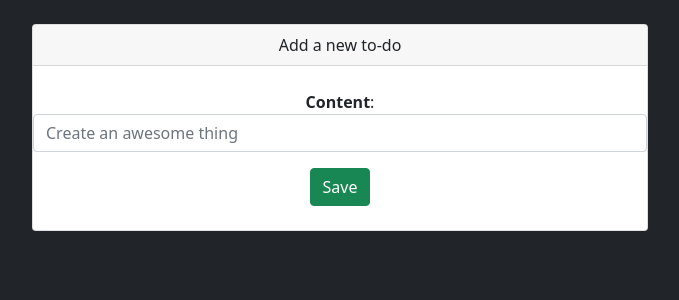
After one commit to ArsaCode/celery_django, a Django app: page /add in a window 1280 px wide. The commit adds this page. Shown: the top 300 px of the page, without its empty margins (300-979 px from the left). Run offline with Django 3.2, Linux system fonts and the light colour scheme; parts of the project's set-up code (start-up, migrations or seed data) failed here and were passed over.

Commit message:
Added Add todo page and Django forms

```diff
--- /dev/null
+++ b/todolist/forms.py
@@ -0,0 +1,17 @@
+from django import forms
+from django.utils.safestring import mark_safe
+from todolist.models import Todo
+
+class AddForm(forms.ModelForm):
+    content = forms.CharField(
+        label=mark_safe("<strong>Content</strong>"),
+        min_length=5,
+        max_length=255,
+        widget=forms.TextInput
+        (attrs={'class':'form-control',
+            'placeholder':'Create an awesome thing'
+        }))
+
+    class Meta:
+        model = Todo
+        fields = ["content"]
--- a/todolist/tasks.py
+++ b/todolist/tasks.py
@@ -2,8 +2,10 @@ from celery import shared_task
 from todolist.models import Todo
 
 @shared_task
-def add():
+def add(data):
+    data.save()
     return None
 
+@shared_task
 def remove():
     return None
--- /dev/null
+++ b/todolist/templates/todolist/add.html
@@ -0,0 +1,18 @@
+{% extends "todolist/layout.html" %}
+
+{% block body %}
+    <div class="container mt-4 col-sm-6">
+        <div class="card text-center">
+            <div class="card-header">
+                Add a new to-do
+            </div>
+            <div class="card-content my-4">
+                <form action="{% url 'todolist:add' %}" method="post">
+                    {% csrf_token %}
+                    {{ addForm.as_p }}
+                    <button type="submit" class="btn btn-success">Save</button>
+                </form>
+            </div>
+        </div>
+    </div>
+{% endblock body %}
--- a/todolist/templates/todolist/index.html
+++ b/todolist/templates/todolist/index.html
@@ -9,6 +9,9 @@
             <div class="card-content">
                 Another to-do list 🙂
             </div>
+            <div class="card-footer">
+                <a class="btn btn-success" href="{% url 'todolist:add' %}">Add todo</a>
+            </div>
         </div>
     </div>
 {% endblock body %}
--- a/todolist/urls.py
+++ b/todolist/urls.py
@@ -4,5 +4,6 @@ from . import views
 app_name = "todolist"
 
 urlpatterns = [
-    path('', views.index, name="index")
+    path('', views.index, name="index"),
+    path('add', views.add, name="add")
 ]
--- a/todolist/views.py
+++ b/todolist/views.py
@@ -1,5 +1,8 @@
 from django.shortcuts import render
+
 from todolist.models import Todo
+from todolist.forms import AddForm
+from todolist import tasks
 
 # Create your views here.
 
@@ -8,3 +11,23 @@ def index(request):
     return render(request, "todolist/index.html", {
         "todos": todos,
     })
+
+def add(request):
+    todos = Todo.objects.all()
+    if request.method == "POST":
+        form = CreateForm(request.POST)
+        if form.is_valid():
+            data = form.save(commit=False)
+            tasks.add.delay(data)
+            return render(request, "todolist/index.html", {
+                "todos": todos,
+            })
+        else:
+            return render(request, "todolist/add.html", {
+            "addForm": AddForm()
+            })
+
+    else:
+        return render(request, "todolist/add.html", {
+            "addForm": AddForm()
+        })
```
Also changed, not shown: db.sqlite3, todolist/migrations/0001_initial.py (added).
